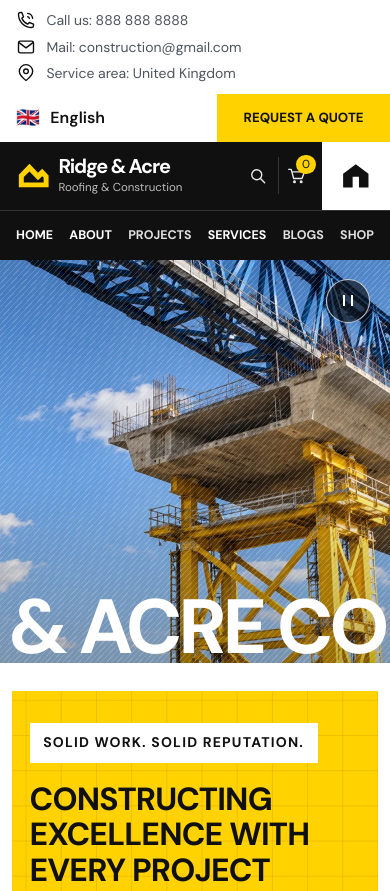
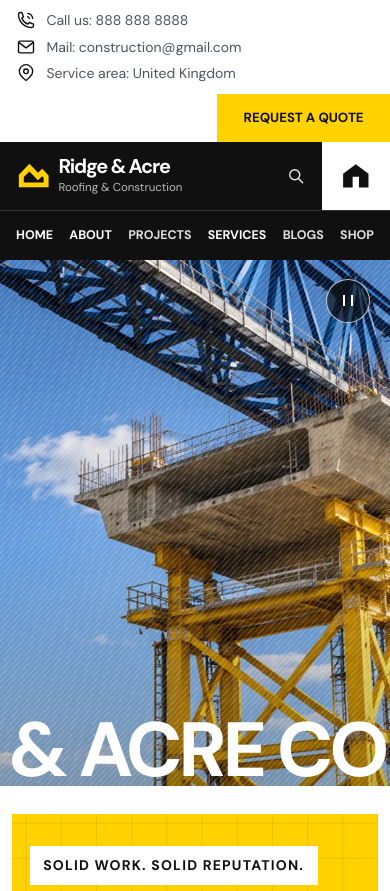
Before and after one commit to testdeviser/Construction-Flyroofing-UK, a plain HTML site: page dist/index.html in a window 390 px wide. Shown: the top 891 px of the page. Drawn offline with Linux system fonts and the light colour scheme.

Commit message:
Simplify the V2 header and shorten the hero

```diff
--- a/dist/index.html
+++ b/dist/index.html
@@ -27,7 +27,6 @@
           <span>Service area: United Kingdom</span>
         </span>
       </div>
-      <span class="utility-language"><span aria-hidden="true">🇬🇧</span> English</span>
       <button class="quote-trigger" type="button" popovertarget="quote-panel">Request a quote</button>
     </div>
 
@@ -47,10 +46,6 @@
       <div class="nav-tools">
         <button type="button" disabled aria-label="Search unavailable">
           <svg viewBox="0 0 24 24" aria-hidden="true"><circle cx="10.5" cy="10.5" r="6"/><path d="m15 15 5 5"/></svg>
-        </button>
-        <button type="button" disabled aria-label="Shopping cart unavailable">
-          <svg viewBox="0 0 24 24" aria-hidden="true"><path d="M2 4h3l3 11h10l3-8H6"/><circle cx="9" cy="19" r="1"/><circle cx="17" cy="19" r="1"/></svg>
-          <span class="cart-count" aria-hidden="true">0</span>
         </button>
       </div>
       <a class="home-tile" href="#home" aria-label="Back to home">
--- a/dist/styles.css
+++ b/dist/styles.css
@@ -13,6 +13,7 @@
   --utility-height: 4.75rem;
   --nav-height: 5.7rem;
   --nav-overlap: calc(var(--nav-height) / 2);
+  --banner-reveal: 5rem;
   font-family: "DM Sans", Arial, sans-serif;
   color: var(--ink);
   background: #fff;
@@ -66,8 +67,7 @@ button { font: inherit; }
   font-size: clamp(.875rem, .9vw, 1rem);
 }
 
-.utility-item,
-.utility-language {
+.utility-item {
   display: inline-flex;
   align-items: center;
   gap: .65rem;
@@ -86,14 +86,6 @@ button { font: inherit; }
 }
 
 .utility-item svg { color: #0c0c0c; }
-
-.utility-language {
-  flex: none;
-  align-self: center;
-  font-weight: 600;
-}
-
-.utility-language > span { font-size: 1.2rem; }
 
 .quote-trigger,
 .quote-email {
@@ -177,12 +169,10 @@ button { font: inherit; }
 .nav-tools {
   display: flex;
   align-items: center;
-  gap: .7rem;
   padding-inline: .55rem clamp(.5rem, 2vw, 2.1rem);
 }
 
 .nav-tools button {
-  position: relative;
   display: grid;
   place-items: center;
   width: 2.7rem;
@@ -191,22 +181,6 @@ button { font: inherit; }
   border: 0;
   background: transparent;
   color: #e9e9e9;
-}
-
-.nav-tools button + button { border-left: 1px solid #373737; }
-
-.cart-count {
-  position: absolute;
-  top: -.15rem;
-  right: -.1rem;
-  display: grid;
-  place-items: center;
-  width: 1.2rem;
-  height: 1.2rem;
-  border-radius: 50%;
-  background: var(--yellow);
-  color: #151515;
-  font-size: .73rem;
 }
 
 .home-tile {
@@ -223,7 +197,7 @@ button { font: inherit; }
 .banner {
   position: relative;
   isolation: isolate;
-  min-height: clamp(27rem, calc(100svh - var(--utility-height) - var(--nav-overlap)), 50rem);
+  min-height: clamp(19rem, calc(100svh - var(--utility-height) - var(--nav-overlap) - var(--banner-reveal)), 50rem);
   overflow: hidden;
   background: #5f8096;
 }
@@ -323,11 +297,11 @@ button { font: inherit; }
   :root { --header-inset: 3vw; }
   .utility { gap: .9rem; }
   .navigation { grid-template-columns: minmax(12rem, .27fr) minmax(0, 1fr) auto var(--nav-height); }
-  .nav-tools { gap: .15rem; padding-inline: .25rem .5rem; }
+  .nav-tools { padding-inline: .25rem .5rem; }
 }
 
 @media (max-width: 58rem) {
-  :root { --nav-height: 4.25rem; --nav-overlap: 1.15rem; }
+  :root { --nav-height: 4.25rem; --nav-overlap: 1.15rem; --banner-reveal: 7.5rem; }
   .navigation { grid-template-columns: minmax(0, 1fr) auto var(--nav-height); }
   .brand { grid-area: 1 / 1; min-height: var(--nav-height); }
   .nav-tools { grid-area: 1 / 2; }
@@ -339,12 +313,11 @@ button { font: inherit; }
   :root { --header-inset: 0rem; }
   .utility { flex-wrap: wrap; gap: 0; }
   .utility-info { flex-basis: 100%; gap: .4rem .85rem; padding: .65rem 1rem; }
-  .utility-language { flex: 1; padding-left: 1rem; }
-  .quote-trigger { min-width: 10.8rem; font-size: .83rem; }
+  .quote-trigger { min-width: 10.8rem; margin-inline-start: auto; font-size: .83rem; }
   .site-nav { justify-content: space-between; gap: .1rem .6rem; font-size: .78rem; }
   .brand img { width: 2.1rem; height: auto; }
   .nav-tools button { width: 2.25rem; }
-  .banner { min-height: clamp(26rem, 108vw, 36rem); }
+  .banner { min-height: clamp(14rem, calc(100svh - 17rem), 34rem); }
   .banner-image { object-position: 58% center; }
 }
 
```
